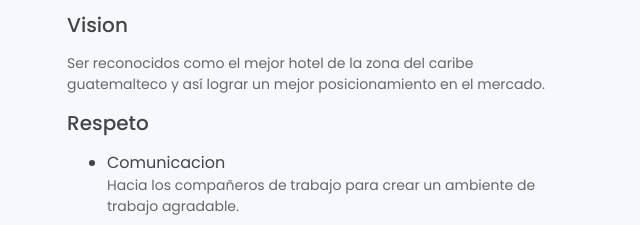
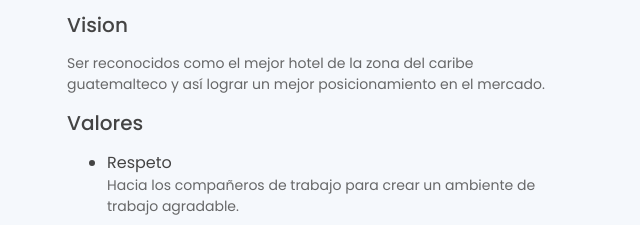
Before and after one commit to Tanya11/PaginaHotel, a plain HTML site: page index.html in a window 1280 px wide. Shown: the part 1582-1807 px from the top of the page, 621-1261 px from the left. Drawn offline with Linux system fonts and the light colour scheme.

Commit message:
Update index.html
correcion

```diff
--- a/index.html
+++ b/index.html
@@ -132,11 +132,11 @@
                             </p>
                             <p>Ser reconocidos como el mejor hotel de la zona del caribe guatemalteco y así lograr un mejor posicionamiento en el mercado.
                             </p>
-                            <h5>Respeto</h5>
+                            <h5>Valores</h5>
                             </p>
                             <div>
                                 <ul>
-                                  <li>Comunicacion</li><p>Hacia los compañeros de trabajo para crear un ambiente de trabajo agradable.</p>
+                                  <li>Respeto</li><p>Hacia los compañeros de trabajo para crear un ambiente de trabajo agradable.</p>
                                   <li>Puntualidad</li><p>Asistir puntual a sus labores cotidianas para no provocar inconvenientes en las operaciones del hotel.</p>
                                   <li>Sinceridad</li><p>Para los compañeros de trabajo y sobre todo para los huéspedes y visitantes del hotel.</p>
                                   <li>Comunicación</li><p>Es la base de una buena relación de trabajo, mantener una buena comunicación con los compañeros de trabajo.</p>
```
